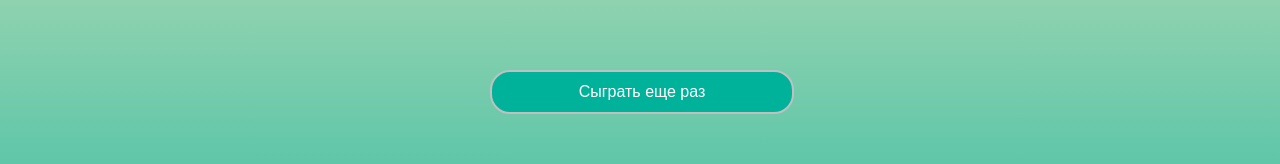
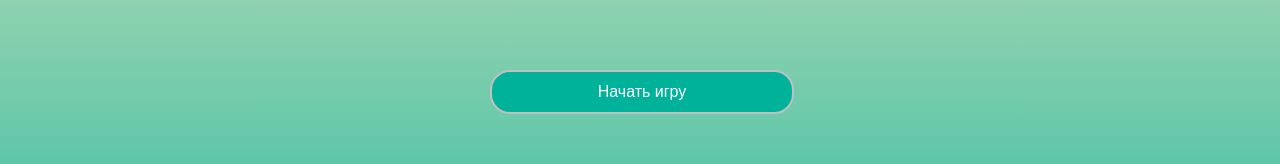
Before and after one commit to AlekseyMolchanov/MemoryCardGame, a React (Create React App) app: page / in a window 1280 px wide. Shown: the part 310-474 px from the top of the page. Built offline with nearby package versions, Linux system fonts and the light colour scheme.

Commit message:
move to const start game button title

```diff
--- a/src/components/App.jsx
+++ b/src/components/App.jsx
@@ -3,6 +3,7 @@ import { connect } from "react-redux";
 
 import actions from "../redux/actions/game";
 import { GAME_WIDTH, GAME_HEIGHT } from "../const";
+import { START_GAME_BTN_TITLE } from "../const";
 
 import Cards from "./Cards";
 import Splash from "./Splash";
@@ -15,7 +16,7 @@ class App extends Component {
   render() {
     return (
       <div className="app">
-        <Splash caption="Начать игру!">
+        <Splash caption={START_GAME_BTN_TITLE}>
           <Cards width={GAME_WIDTH} height={GAME_HEIGHT} />
         </Splash>
       </div>
@@ -23,13 +24,10 @@ class App extends Component {
   }
 }
 
-const mapStateToProps = state => {
+const mapStateToProps = (state) => {
   return {
     start: state.game.start
   };
 };
 
-export default connect(
-  mapStateToProps,
-  actions
-)(App);
+export default connect(mapStateToProps, actions)(App);
--- a/src/components/Splash.jsx
+++ b/src/components/Splash.jsx
@@ -1,6 +1,7 @@
 import React from "react";
 import { connect } from "react-redux";
 import actions from "../redux/actions/game";
+import { START_GAME_BTN_TITLE } from "../const";
 
 class Splash extends React.Component {
   start_game = () => {
@@ -23,12 +24,9 @@ const mapStateToProps = (state, props) => {
   let { start } = state.game;
   console.log(props);
   return {
-    caption: "Сыграть еще раз",
+    caption: START_GAME_BTN_TITLE,
     start
   };
 };
 
-export default connect(
-  mapStateToProps,
-  actions
-)(Splash);
+export default connect(mapStateToProps, actions)(Splash);
--- a/src/const/index.js
+++ b/src/const/index.js
@@ -1,2 +1,3 @@
 export const GAME_WIDTH = 5;
 export const GAME_HEIGHT = 4;
+export const START_GAME_BTN_TITLE = "Начать игру";
```
